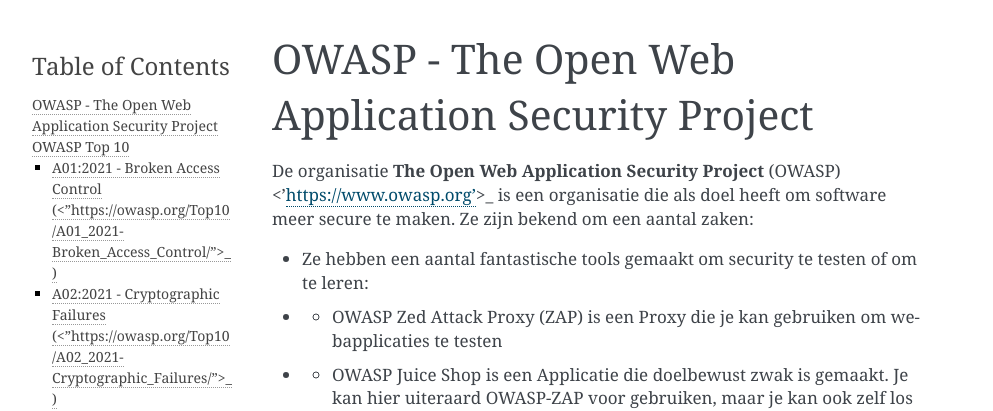
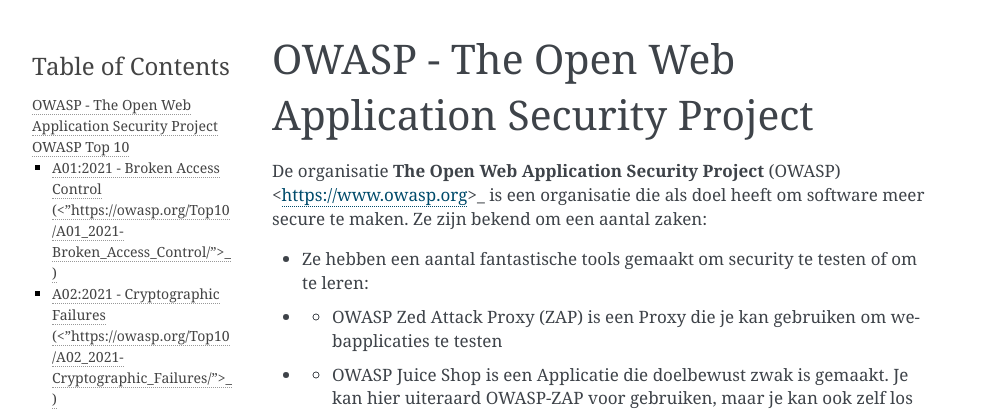
Before and after one commit to diederiknl/bookmaker, a Sphinx documentation site: the page built from source/week_2/OWASP/owasp.rst, in a window 1280 px wide. Shown: the top 411 px of the page, without its empty margins (148-1141 px from the left). Built offline with Sphinx 7.4.7, drawn with Linux system fonts in a browser that asks for light colours.

```diff
--- a/source/week_2/OWASP/owasp.rst
+++ b/source/week_2/OWASP/owasp.rst
@@ -1,7 +1,7 @@
 OWASP - The Open Web Application Security Project
 **************************************************
 
-De organisatie **The Open Web Application Security Project** (OWASP) <'https://www.owasp.org'>_ is een organisatie die als doel heeft om software meer secure te maken.
+De organisatie **The Open Web Application Security Project** (OWASP) <https://www.owasp.org>_ is een organisatie die als doel heeft om software meer secure te maken.
 Ze zijn bekend om een aantal zaken:
 
 * Ze hebben een aantal fantastische tools gemaakt om security te testen of om te leren:
```
Also changed, not shown: other parts of source/week_2/OWASP/owasp.rst (+1 -1 lines).
